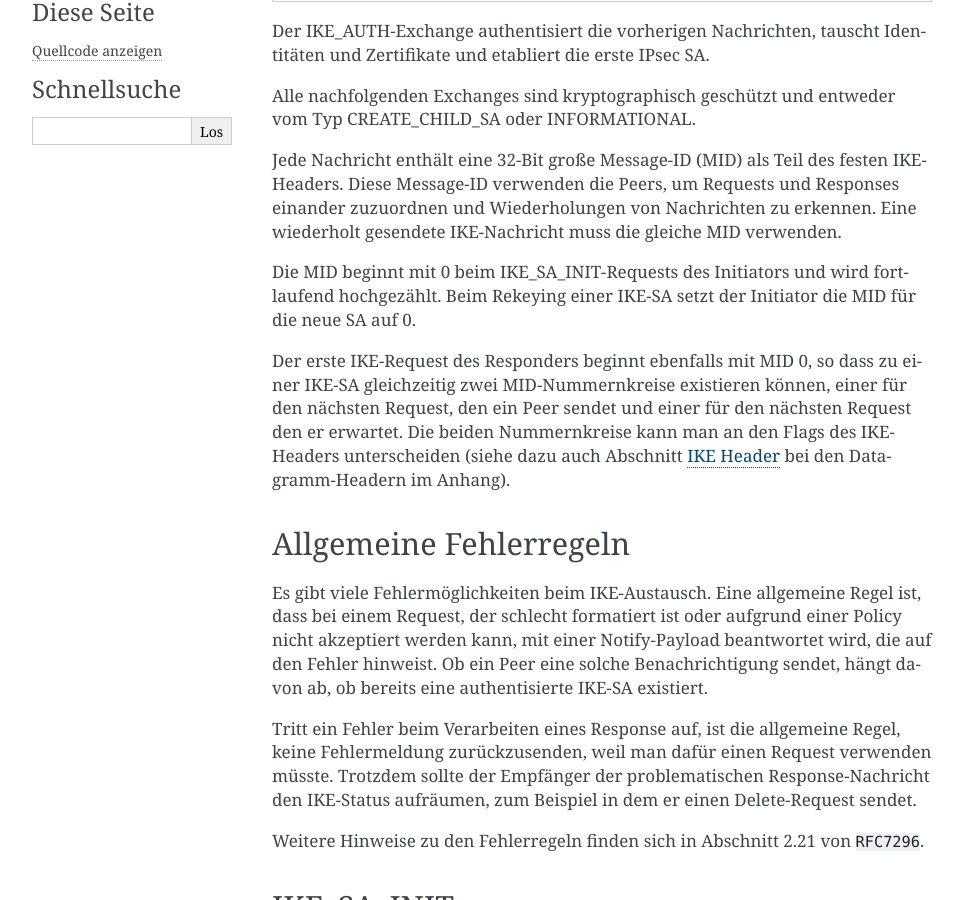
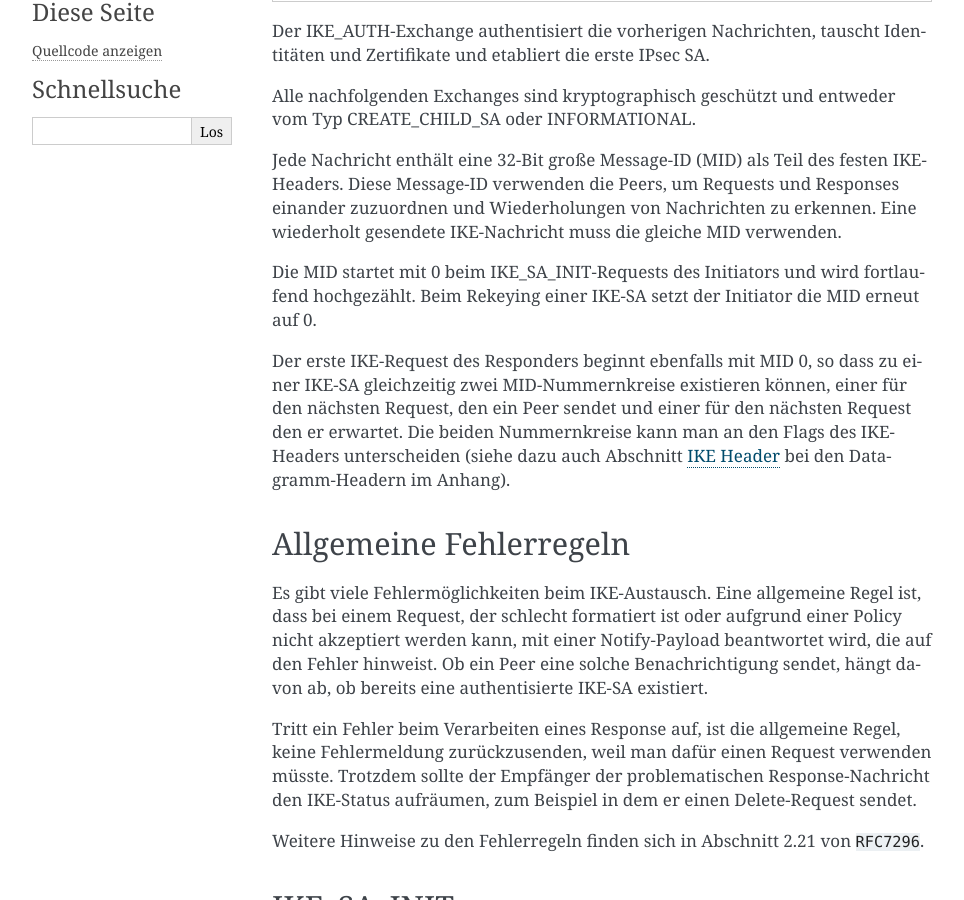
Before and after one commit to matwei-books/Fehlersuche-bei-IPsec-VPN-mit-IKEv2, a Sphinx documentation site: the page built from source/ikev2/nachrichten.rst, in a window 1280 px wide and 900 px high, scrolled down 692 px. Shown: the whole window, without its empty margins (148-1112 px from the left). Built offline with Sphinx 7.4.7, drawn with Linux system fonts in a browser that asks for light colours; cross-references to code outside the pages are shown as plain code.

Commit message:
Hurenkind beseitigen

```diff
--- a/source/ikev2/nachrichten.rst
+++ b/source/ikev2/nachrichten.rst
@@ -63,9 +63,9 @@ Diese Message-ID verwenden die Peers, um Requests und Responses einander
 zuzuordnen und Wiederholungen von Nachrichten zu erkennen.
 Eine wiederholt gesendete IKE-Nachricht muss die gleiche MID verwenden.
 
-Die MID beginnt mit 0 beim IKE_SA_INIT-Requests des Initiators und wird
-fortlaufend hochgezählt.
-Beim Rekeying einer IKE-SA setzt der Initiator die MID für die neue SA auf 0.
+Die MID startet mit 0 beim IKE_SA_INIT-Requests des Initiators
+und wird fortlaufend hochgezählt.
+Beim Rekeying einer IKE-SA setzt der Initiator die MID erneut auf 0.
 
 Der erste IKE-Request des Responders beginnt ebenfalls mit MID 0, so
 dass zu einer IKE-SA gleichzeitig zwei MID-Nummernkreise existieren
```
